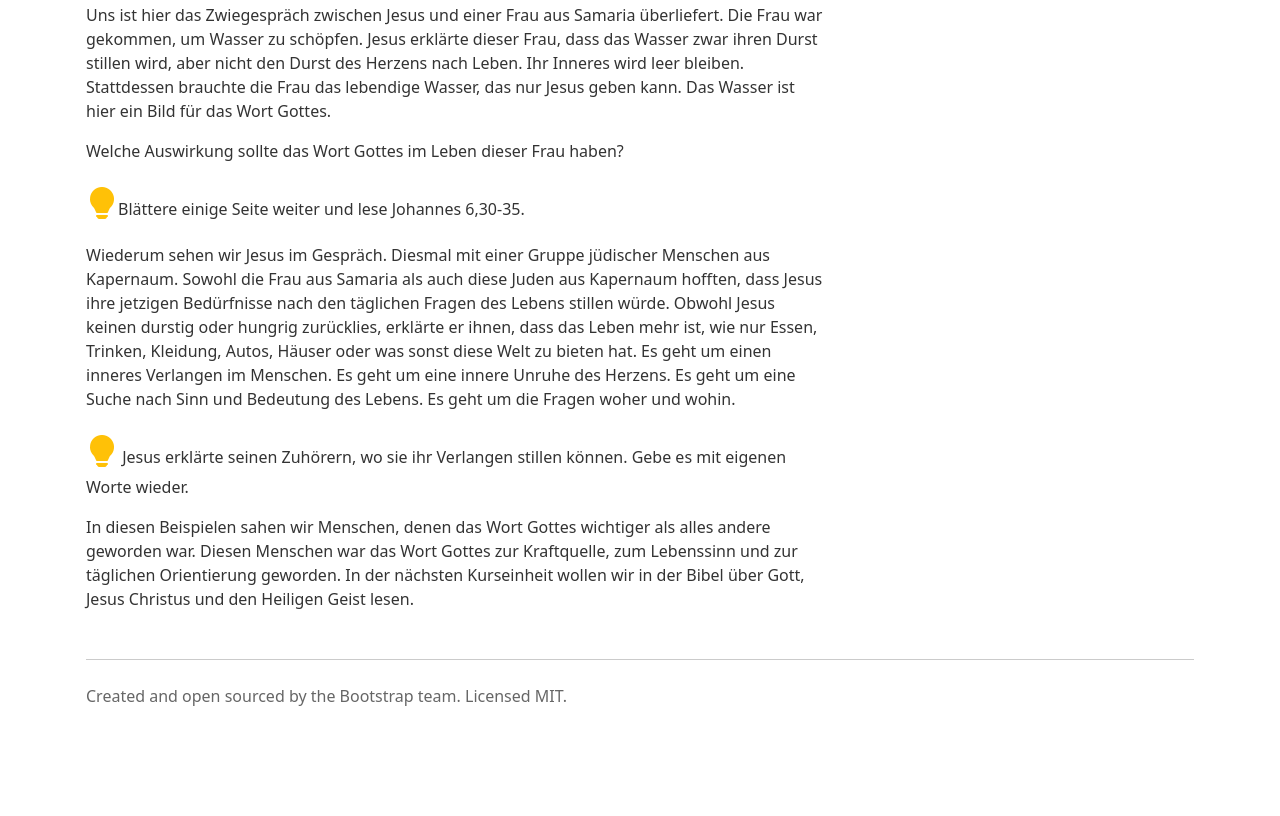
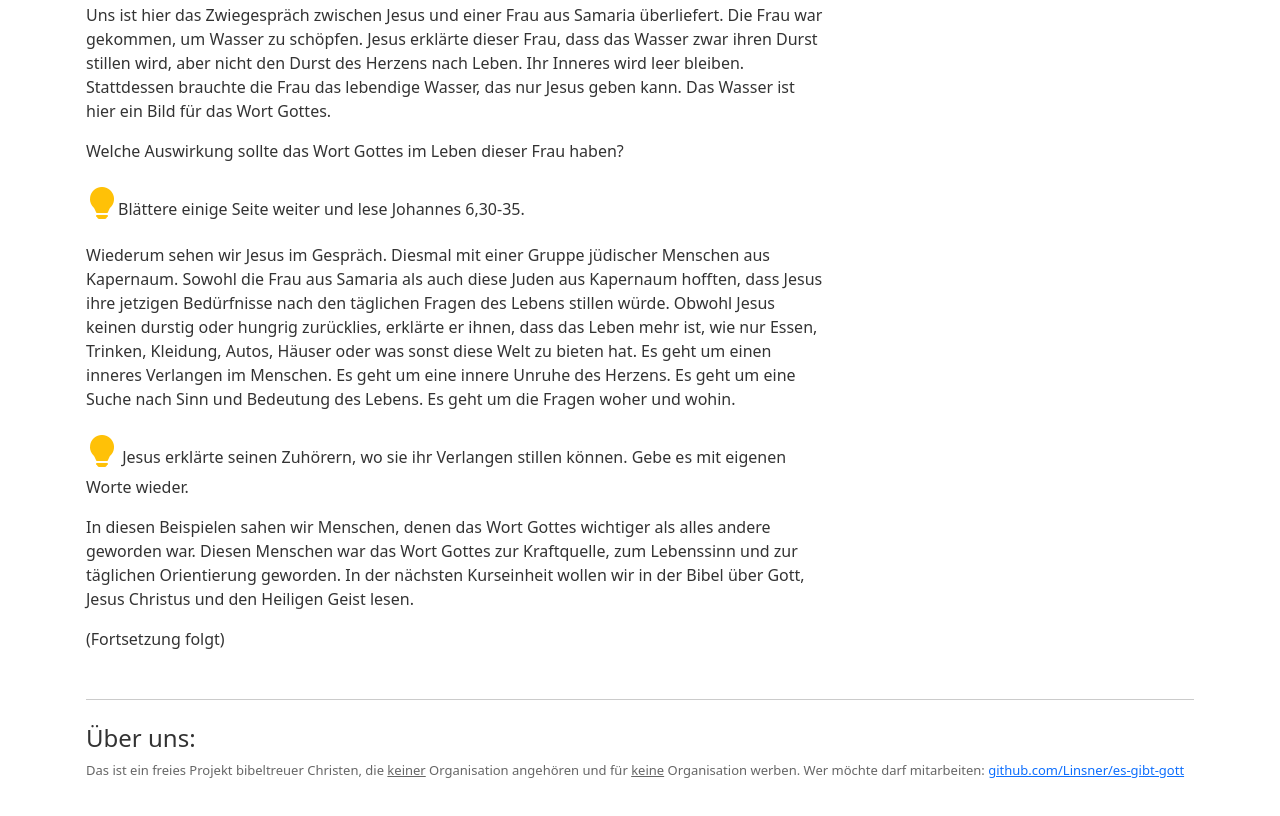
Before and after one commit to Linsner/es-gibt-gott, a website built with Vite: page src/index.html in a window 1280 px wide. Shown: the part 2633-3449 px from the top of the page. Before the commit the page ends 3389 px from the top, so only its background shows below. Built offline with nearby package versions, Linux system fonts and the light colour scheme.

Commit message:
updated index.html

```diff
--- a/src/index.html
+++ b/src/index.html
@@ -1,9 +1,9 @@
 <!DOCTYPE html>
-<html lang="en">
+<html lang="de">
   <head>
     <meta charset="utf-8" />
     <meta name="viewport" content="width=device-width, initial-scale=1" />
-    <title>Bootstrap w/ Vite</title>
+    <title>Es gibt Gott</title>
     <link rel="stylesheet" href="scss/styles.scss" />
     <link
       rel="stylesheet"
@@ -21,19 +21,15 @@
             href="/"
             class="d-flex align-items-center text-dark text-decoration-none"
           >
-            <!-- <svg xmlns="http://www.w3.org/2000/svg" width="32" height="32" fill="currentColor" class="bi bi-bootstrap-fill d-inline-block me-2" viewBox="0 0 16 16">
-              <path d="M6.375 7.125V4.658h1.78c.973 0 1.542.457 1.542 1.237 0 .802-.604 1.23-1.764 1.23H6.375zm0 3.762h1.898c1.184 0 1.81-.48 1.81-1.377 0-.885-.65-1.348-1.886-1.348H6.375v2.725z"/>
-              <path d="M4.002 0a4 4 0 0 0-4 4v8a4 4 0 0 0 4 4h8a4 4 0 0 0 4-4V4a4 4 0 0 0-4-4h-8zm1.06 12V3.545h3.399c1.587 0 2.543.809 2.543 2.11 0 .884-.65 1.675-1.483 1.816v.1c1.143.117 1.904.931 1.904 2.033 0 1.488-1.084 2.396-2.888 2.396H5.062z"/>
-            </svg> -->
             <span>Es gibt Gott</span>
           </a>
         </h1>
-        <a href="#">Impressum</a>
+        <a href="#impressum">Impressum</a>
       </header>
 
       <!-- <div class="row"> -->
       <!-- <h1></h1> -->
-      <div class="col-8 px-0">
+      <div class="col col-lg-8 px-0">
         <p>
           Diese Seite dient dazu dir die Bibel, Gott selbst und Jesus Christus
           bekannt zu machen. Diese Seite ist völlig neutral und kostenlos,
@@ -239,6 +235,7 @@
           geworden. In der nächsten Kurseinheit wollen wir in der Bibel über
           Gott, Jesus Christus und den Heiligen Geist lesen.
         </p>
+        <p>(Fortsetzung folgt)</p>
       </div>
       <!-- <div class="col-8 px-0">
           <img src="img/img-1.jpg" class="rounded float-start img-thumbnail" style="width: 100%; height: auto;"  />
@@ -246,8 +243,15 @@
       <!-- </div> -->
       <hr class="mt-5 mb-4" />
 
-      <p class="text-muted">
-        Created and open sourced by the Bootstrap team. Licensed MIT.
+      <h4 id="impressum">Über uns:</h4>
+
+      <p class="text-muted" style="font-size: small">
+        Das ist ein freies Projekt bibeltreuer Christen, die <u>keiner</u> Organisation
+        angehören und für <u>keine</u> Organisation werben. Wer möchte darf
+        mitarbeiten:
+        <a href="https://github.com/Linsner/es-gibt-gott"
+          >github.com/Linsner/es-gibt-gott</a
+        >
       </p>
     </div>
   </body>
```
Also changed, not shown: src/dist/index.html.
